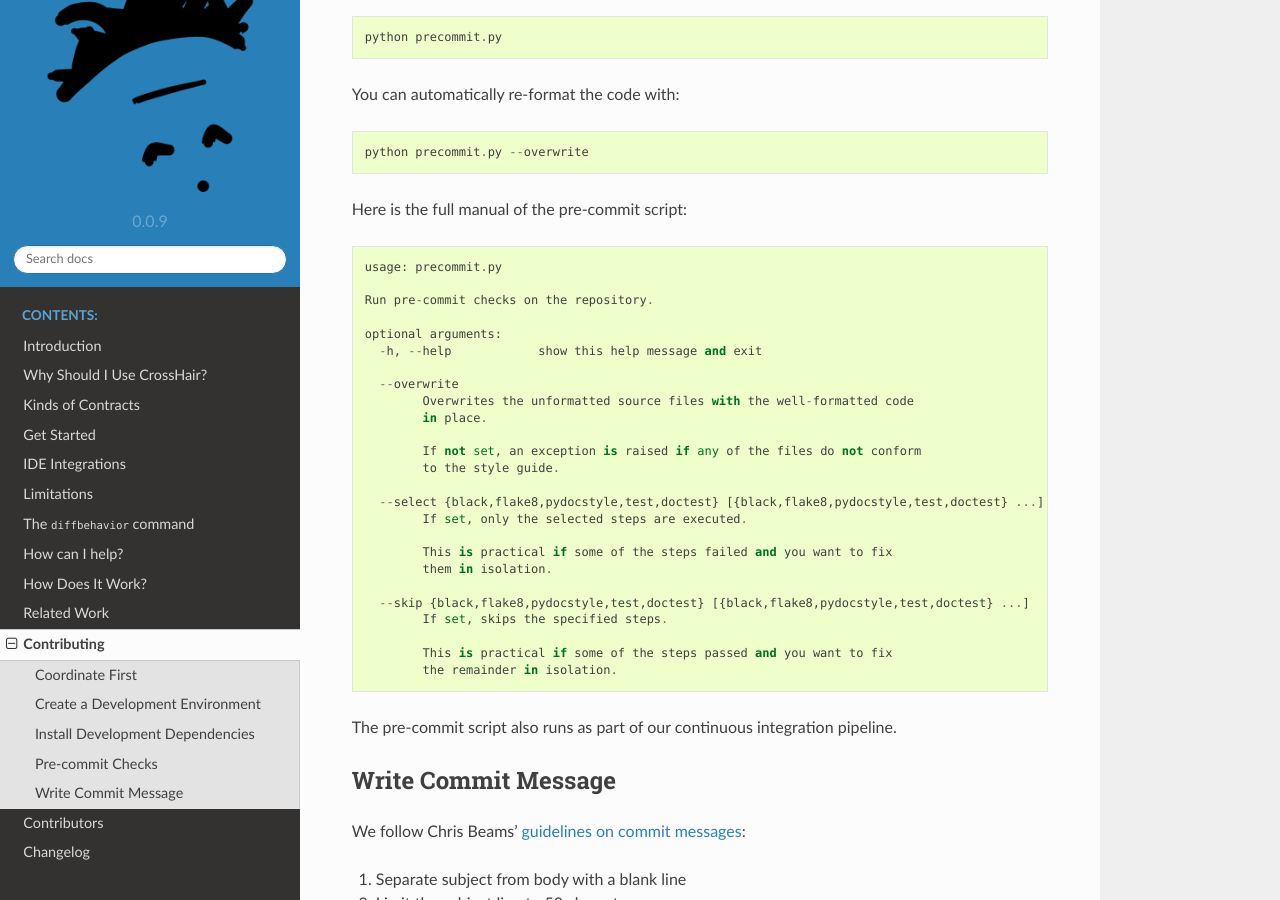
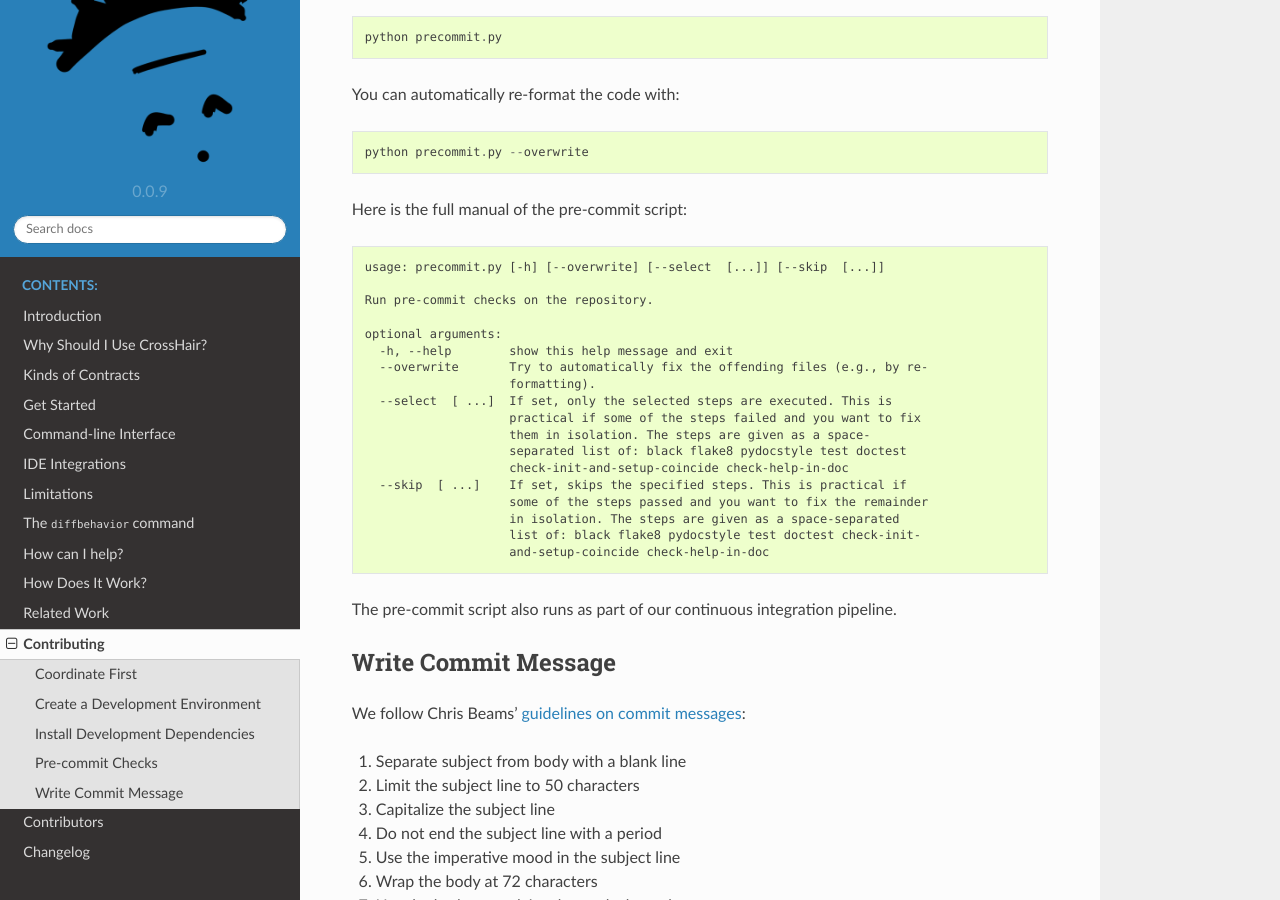
Before and after one commit to pschanely/CrossHair, a Sphinx documentation site: the page built from doc/source/contributing.rst, in a window 1280 px wide and 900 px high, scrolled down 1332 px. Built offline with Sphinx 7.4.7 and the Read the Docs theme 2.0.0, drawn with Linux system fonts in a browser that asks for light colours; the version number is read from the project's files by our own code.

Commit message:
Document command-line interface (#82)
This patch documents the command-line interface in the documentation.

To ensure that the documentation is always up-to-date, the patch also
includes a script that verifies the output of `--help` against the
documentation.

```diff
--- a/doc/source/contributing.rst
+++ b/doc/source/contributing.rst
@@ -90,33 +90,30 @@ You can automatically re-format the code with:
 
 Here is the full manual of the pre-commit script:
 
-.. code-block::
+.. Help starts: python precommit.py --help
+.. code-block:: text
 
-    usage: precommit.py
+    usage: precommit.py [-h] [--overwrite] [--select  [...]] [--skip  [...]]
 
     Run pre-commit checks on the repository.
 
     optional arguments:
-      -h, --help            show this help message and exit
+      -h, --help        show this help message and exit
+      --overwrite       Try to automatically fix the offending files (e.g., by re-
+                        formatting).
+      --select  [ ...]  If set, only the selected steps are executed. This is
+                        practical if some of the steps failed and you want to fix
+                        them in isolation. The steps are given as a space-
+                        separated list of: black flake8 pydocstyle test doctest
+                        check-init-and-setup-coincide check-help-in-doc
+      --skip  [ ...]    If set, skips the specified steps. This is practical if
+                        some of the steps passed and you want to fix the remainder
+                        in isolation. The steps are given as a space-separated
+                        list of: black flake8 pydocstyle test doctest check-init-
+                        and-setup-coincide check-help-in-doc
 
-      --overwrite
-            Overwrites the unformatted source files with the well-formatted code
-            in place.
+.. Help ends: python precommit.py --help
 
-            If not set, an exception is raised if any of the files do not conform
-            to the style guide.
-
-      --select {black,flake8,pydocstyle,test,doctest} [{black,flake8,pydocstyle,test,doctest} ...]
-            If set, only the selected steps are executed.
-
-            This is practical if some of the steps failed and you want to fix
-            them in isolation.
-
-      --skip {black,flake8,pydocstyle,test,doctest} [{black,flake8,pydocstyle,test,doctest} ...]
-            If set, skips the specified steps.
-
-            This is practical if some of the steps passed and you want to fix
-            the remainder in isolation.
 
 The pre-commit script also runs as part of our continuous integration pipeline.
 
--- a/doc/source/index.rst
+++ b/doc/source/index.rst
@@ -1,5 +1,6 @@
+*************************************
 Welcome to CrossHair's documentation!
-=================================================
+*************************************
 
 .. toctree::
    :maxdepth: 1
@@ -9,6 +10,7 @@ Welcome to CrossHair's documentation!
    why_should_i_use_crosshair
    kinds_of_contracts
    get_started
+   command-line_interface
    ide_integrations
    limitations
    diff_behavior
```
Also changed, not shown: check_help_in_doc.py (added, +223 -0 lines), doc/source/command-line_interface.rst (added, +123 -0 lines), precommit.py (+32 -8 lines).
